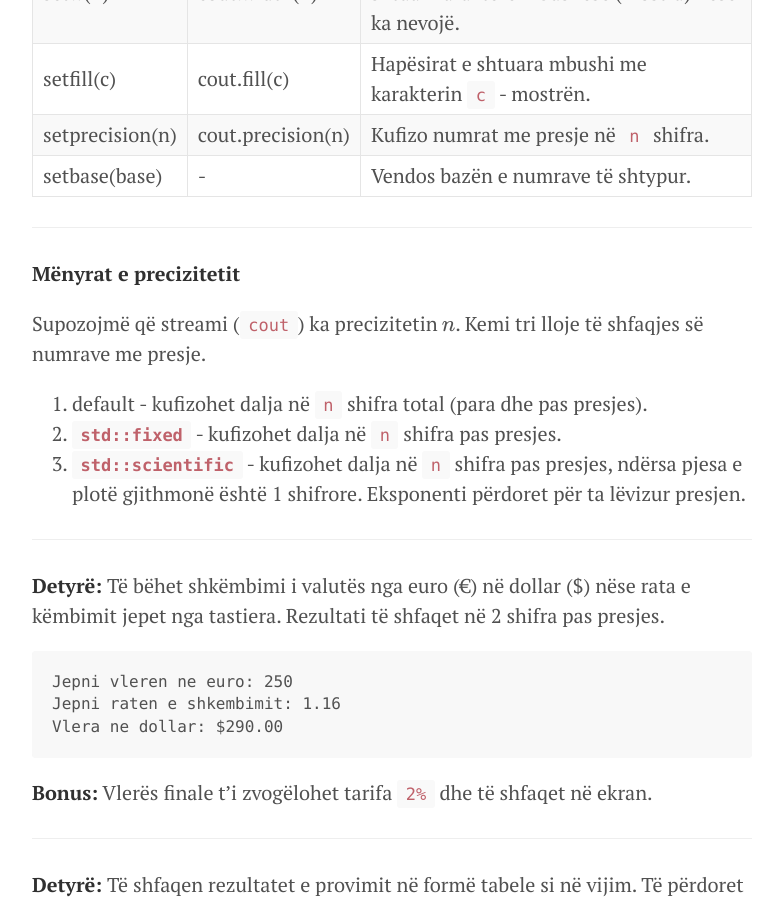
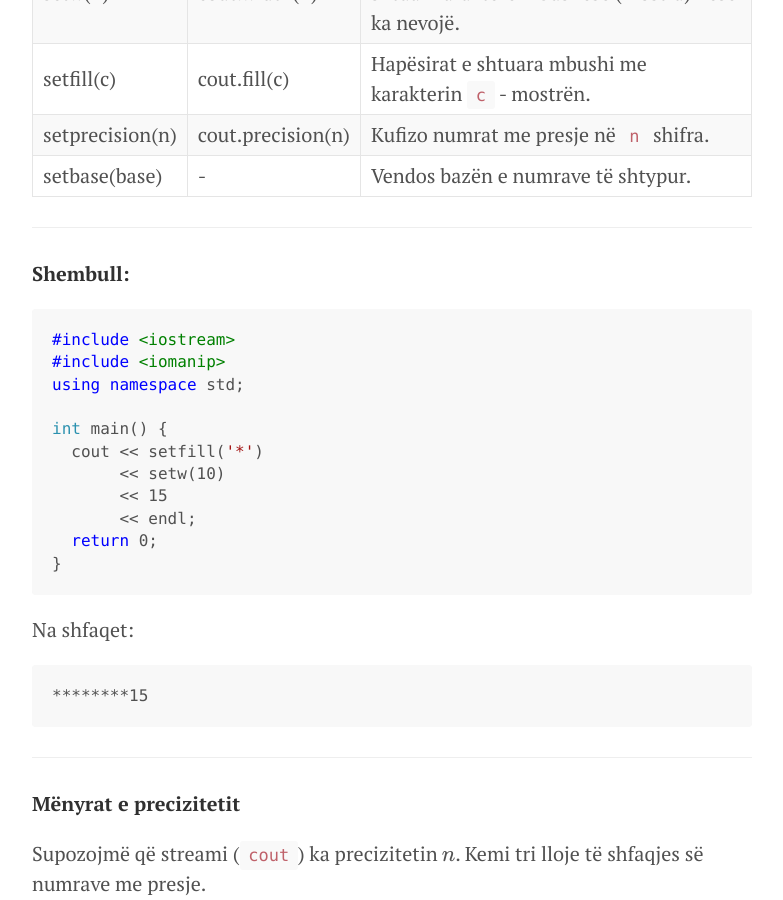
Before and after one commit to blerimrexha/edongashi.github.io, a Jekyll site: the page built from lendet/gjuhe-programuese/ligjerata/java3.md, in a window 1280 px wide and 900 px high, scrolled down 972 px. Shown: the whole window, without its empty margins (248-1031 px from the left). Built offline with Jekyll 4.4.1, drawn with Linux system fonts in a browser that asks for light colours; our own code applies the rules of GitHub Pages for plain Markdown files; formulas are drawn with MathJax 3.

Commit message:
Update lendet/gjuhe-programuese/ligjerata/java3.md

````diff
--- a/lendet/gjuhe-programuese/ligjerata/java3.md
+++ b/lendet/gjuhe-programuese/ligjerata/java3.md
@@ -34,6 +34,30 @@ setw(n)|cout.width(n)|Shkruaj rezultatin në `n` karaktere, duke shtuar karakter
 setfill(c)|cout.fill(c)|Hapësirat e shtuara mbushi me karakterin `c` - mostrën.
 setprecision(n)|cout.precision(n)|Kufizo numrat me presje në `n` shifra.
 setbase(base)|-|Vendos bazën e numrave të shtypur.
+
+---
+
+**Shembull:**
+
+```cpp
+#include <iostream>
+#include <iomanip>
+using namespace std;
+
+int main() {
+  cout << setfill('*')
+       << setw(10)
+       << 15
+       << endl;
+  return 0;
+}
+```
+
+Na shfaqet:
+
+```text
+********15
+```
 
 ---
 
````
